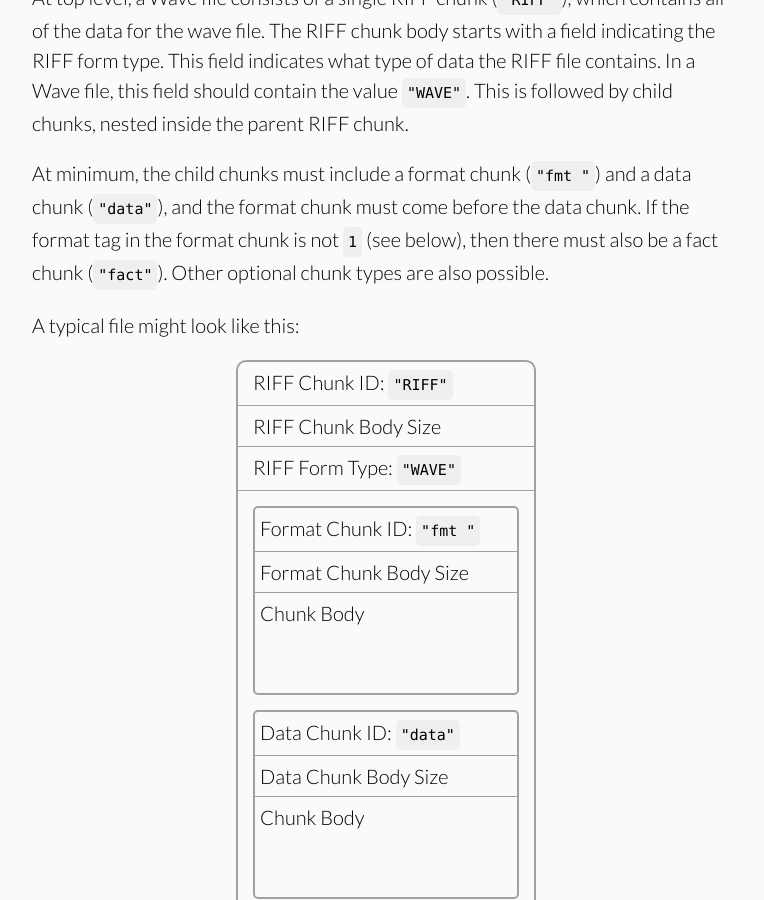
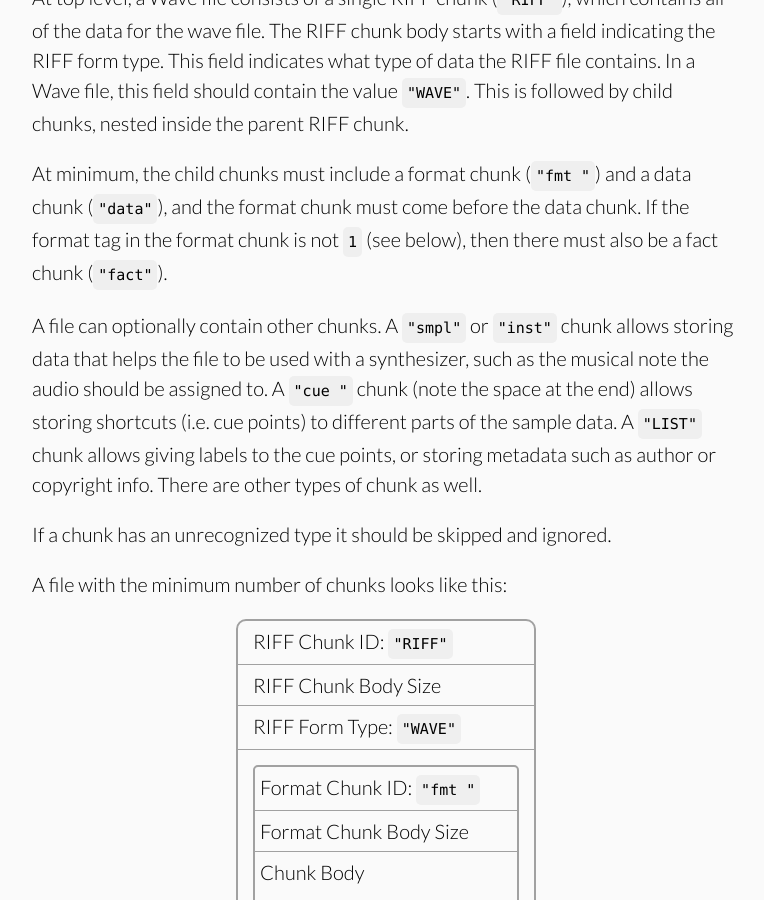
Before and after one commit to jstrait/wavefile, a Jekyll site: the page built from how_wave_files_work.html, in a window 1280 px wide and 900 px high, scrolled down 2508 px. Shown: the whole window, without its empty margins (254-1018 px from the left). Built offline with Jekyll 4.4.1, drawn with Linux system fonts in a browser that asks for light colours; some web fonts are replaced.

Commit message:
Adding more info about file structure/chunk types

```diff
--- a/how_wave_files_work.html
+++ b/how_wave_files_work.html
@@ -35,8 +35,10 @@ and Data Specifications 1.0, August 1991</a></li>
   <p class="important"><span class="tag-important">Important!</span> If a chunk body has an odd number of bytes, it must be followed by a padding byte with value <code>0</code>. In other words, a chunk must always occupy an even number of bytes in the file. The padding byte should <em>not</em> be counted in the chunk header&rsquo;s size field. For example, if a chunk body is 17 bytes in size, the header&rsquo;s size field should be set to <code>17</code>, even though the chunk body occupies 18 bytes (17 bytes of data followed by the padding byte).</p>
   <h2>High Level Wave File Structure</h2>
   <p>At top level, a Wave file consists of a single RIFF chunk (<code>"RIFF"</code>), which contains all of the data for the wave file. The RIFF chunk body starts with a field indicating the RIFF form type. This field indicates what type of data the RIFF file contains. In a Wave file, this field should contain the value <code>"WAVE"</code>. This is followed by child chunks, nested inside the parent RIFF chunk.</p>
-  <p>At minimum, the child chunks must include a format chunk (<code>"fmt&nbsp;"</code>) and a data chunk (<code>"data"</code>), and the format chunk must come before the data chunk. If the format tag in the format chunk is not <code>1</code> (see below), then there must also be a fact chunk (<code>"fact"</code>). Other optional chunk types are also possible.</p>
-  <p>A typical file might look like this:</p>
+  <p>At minimum, the child chunks must include a format chunk (<code>"fmt&nbsp;"</code>) and a data chunk (<code>"data"</code>), and the format chunk must come before the data chunk. If the format tag in the format chunk is not <code>1</code> (see below), then there must also be a fact chunk (<code>"fact"</code>).</p>
+  <p>A file can optionally contain other chunks. A <code>"smpl"</code> or <code>"inst"</code> chunk allows storing data that helps the file to be used with a synthesizer, such as the musical note the audio should be assigned to. A <code>"cue "</code> chunk (note the space at the end) allows storing shortcuts (i.e. cue points) to different parts of the sample data. A <code>"LIST"</code> chunk allows giving labels to the cue points, or storing metadata such as author or copyright info. There are other types of chunk as well.</p>
+  <p>If a chunk has an unrecognized type it should be skipped and ignored.</p>
+  <p>A file with the minimum number of chunks looks like this:</p>
   <div class="chunk-parent">
     <span class="chunk-parent-field">RIFF Chunk ID: <code>"RIFF"</code></span>
     <span class="chunk-parent-field">RIFF Chunk Body Size</span>
```
